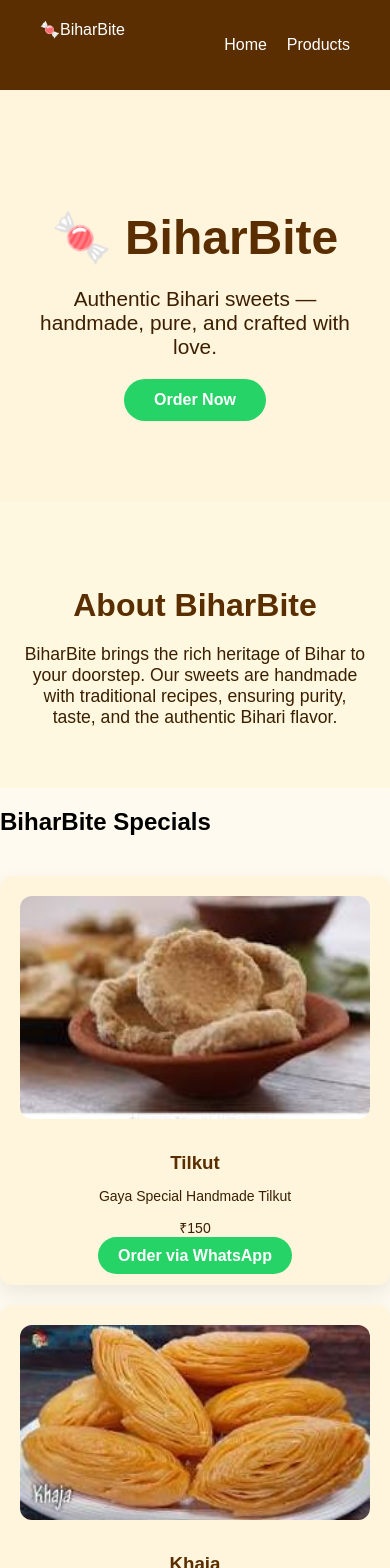
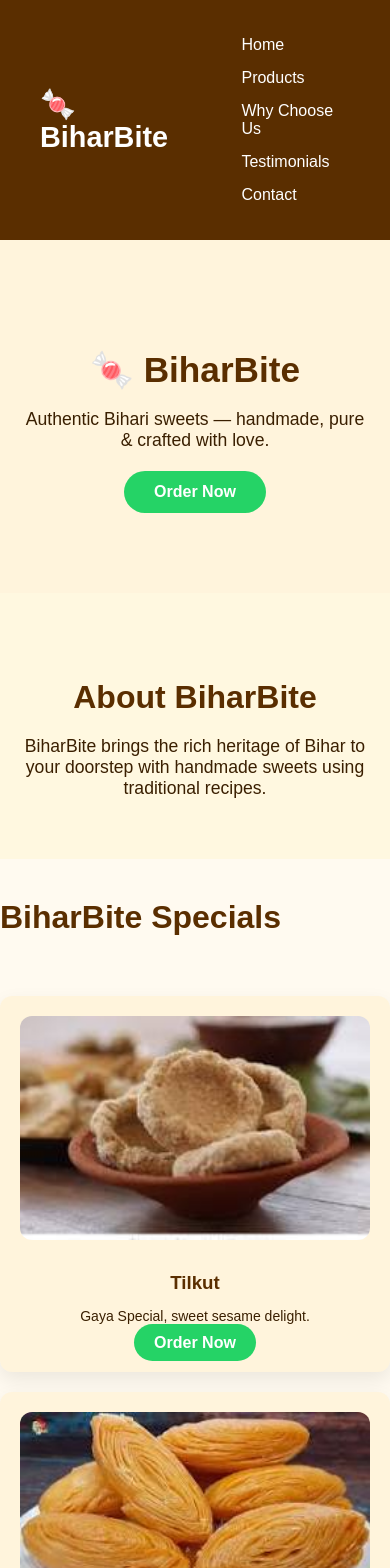
Before and after one commit to rupeshkumar4455/biharbite-website, a React (Vite) app: page / in a window 390 px wide. Shown: the top 1568 px of the page. Built offline with nearby package versions, Linux system fonts and the light colour scheme.

Commit message:
Added fancy underline animation for section titles

```diff
--- a/src/App.css
+++ b/src/App.css
@@ -2,199 +2,106 @@ body {
   margin: 0;
   font-family: 'Arial', sans-serif;
   background: #fffaf0;
+  scroll-behavior: smooth;
 }
 
 /* NAVBAR */
 .navbar {
-  display: flex;
-  justify-content: space-between;
-  padding: 20px 40px;
-  background: #5a2e00;
-  color: #fff;
+  display: flex; justify-content: space-between; align-items: center;
+  padding: 20px 40px; background: #5a2e00; color: #fff;
+  position: sticky; top: 0; z-index: 100;
+}
+.logo { font-size: 1.8rem; font-weight: bold; }
+.nav-links { display: flex; list-style: none; gap: 25px; }
+.nav-links a { color: #fff; text-decoration: none; font-weight: 500; position: relative; }
+.nav-links a::after { content: ""; position: absolute; width: 0%; height: 2px; left: 0; bottom: -5px; background: #25d366; transition: width 0.3s ease; }
+.nav-links a:hover::after { width: 100%; }
+
+/* HERO */
+.hero { text-align: center; padding: 80px 20px; background: #fff4dc; }
+.hero h1 { font-size: 3rem; margin-bottom: 10px; color: #5a2e00; animation: fadeInUp 1s forwards; }
+.hero p { font-size: 1.3rem; margin-bottom: 20px; color: #3a1f00; animation: fadeInUp 1.2s forwards; }
+.hero-btn { display: inline-block; padding: 12px 30px; background: #25d366; color: #fff; border-radius: 30px; font-weight: bold; text-decoration: none; transition: all 0.3s; animation: fadeInUp 1.4s forwards; }
+.hero-btn:hover { background: #1ebe57; transform: scale(1.05); box-shadow: 0 4px 20px rgba(37, 211, 102, 0.5); }
+
+/* KEYFRAMES */
+@keyframes fadeInUp { from { opacity: 0; transform: translateY(20px);} to { opacity: 1; transform: translateY(0); } }
+
+/* ABOUT */
+.about { text-align: center; padding: 60px 20px; background: #fff8e0; }
+.about h2 { font-size: 2rem; color: #5a2e00; margin-bottom: 20px; }
+.about p { font-size: 1.1rem; color: #3a1f00; max-width: 800px; margin: auto; }
+
+/* PRODUCTS */
+.section-title {
+  position: relative;
+  display: inline-block;
+  text-align: center;
+  color: #5a2e00;
+  margin: 40px 0 20px;
+  font-size: 2rem;
 }
 
-.nav-links {
-  display: flex;
-  list-style: none;
-  gap: 20px;
+.section-title::after {
+  content: "";
+  position: absolute;
+  left: 0;
+  bottom: -10px;
+  width: 0;
+  height: 4px;
+  background: #25d366;
+  transition: width 0.5s ease;
 }
 
-.nav-links a {
-  color: #fff;
-  text-decoration: none;
+.section-title:hover::after {
+  width: 100%;
 }
 
-.nav-links a:hover {
-  text-decoration: underline;
-}
-
-/* HERO */
-.hero {
-  text-align: center;
-  padding: 80px 20px;
-  background: #fff4dc;
-}
-
-.hero h1 {
-  font-size: 3rem;
-  margin-bottom: 10px;
-  color: #5a2e00;
-}
-
-.hero p {
-  font-size: 1.3rem;
-  margin-bottom: 20px;
-  color: #3a1f00;
-}
-
-.hero-btn {
-  display: inline-block;
-  padding: 12px 30px;
-  background: #25d366;
-  color: #fff;
-  border-radius: 30px;
-  font-weight: bold;
-  text-decoration: none;
-  transition: 0.3s;
-}
-
-.hero-btn:hover {
-  background: #1ebe57;
-}
-
-/* ABOUT SECTION */
-.about {
-  text-align: center;
-  padding: 60px 20px;
-  background: #fff8e0;
-}
-
-.about h2 {
-  font-size: 2rem;
-  color: #5a2e00;
-  margin-bottom: 20px;
-}
-
-.about p {
-  font-size: 1.1rem;
-  color: #3a1f00;
-  max-width: 800px;
-  margin: auto;
-}
+.product-grid { display: grid; grid-template-columns: repeat(auto-fit, minmax(220px, 1fr)); gap: 20px; margin: 40px auto; max-width: 1000px; }
+.product-card { background: #fff4dc; padding: 20px; border-radius: 12px; text-align: center; box-shadow: 0 8px 20px rgba(0,0,0,0.08); transform: translateY(0); transition: all 0.3s ease-in-out; opacity: 0; animation: fadeInUp 1s forwards; }
+.product-card img { width: 100%; border-radius: 12px; margin-bottom: 10px; transition: transform 0.3s ease; }
+.product-card img.zoom { transform: scale(1.15); }
+.product-card:hover { transform: translateY(-10px) scale(1.03); box-shadow: 0 12px 30px rgba(0,0,0,0.15); }
+.product-card h3 { color: #5a2e00; margin-bottom: 5px; }
+.product-card p { color: #3a1f00; font-size: 14px; margin-bottom: 10px; }
+.order-btn { background: #25d366; color: #fff; padding: 10px 20px; border-radius: 25px; text-decoration: none; font-weight: bold; transition: all 0.3s ease; }
+.order-btn:hover { background: #1ebe57; transform: scale(1.05); box-shadow: 0 4px 20px rgba(37, 211, 102, 0.5); }
 
 /* WHY CHOOSE US */
-.why-choose {
-  text-align: center;
-  padding: 60px 20px;
-  background: #fff4dc;
-}
+.why-choose { text-align: center; padding: 60px 20px; background: #fff4dc; }
+.why-choose h2 { font-size: 2rem; color: #5a2e00; margin-bottom: 40px; }
+.reasons { display: grid; grid-template-columns: repeat(auto-fit, minmax(200px, 1fr)); gap: 20px; max-width: 1000px; margin: auto; }
+.reason-card { background: #fffaf0; padding: 20px; border-radius: 12px; box-shadow: 0 8px 20px rgba(0,0,0,0.08); opacity: 0; transform: translateY(20px); animation: fadeInUp 1s forwards; }
+.reason-card h3 { color: #5a2e00; margin-bottom: 10px; }
+.reason-card p { color: #3a1f00; font-size: 14px; }
+.reason-card:nth-child(1) { animation-delay: 0.2s; }
+.reason-card:nth-child(2) { animation-delay: 0.4s; }
+.reason-card:nth-child(3) { animation-delay: 0.6s; }
+.reason-card:nth-child(4) { animation-delay: 0.8s; }
 
-.why-choose h2 {
-  font-size: 2rem;
-  color: #5a2e00;
-  margin-bottom: 40px;
-}
-
-.reasons {
-  display: grid;
-  grid-template-columns: repeat(auto-fit, minmax(200px, 1fr));
-  gap: 20px;
-  max-width: 1000px;
-  margin: auto;
-}
-
-.reason-card {
-  background: #fffaf0;
-  padding: 20px;
-  border-radius: 12px;
-  box-shadow: 0 8px 20px rgba(0, 0, 0, 0.08);
-}
-
-.reason-card h3 {
-  color: #5a2e00;
-  margin-bottom: 10px;
-}
-
-.reason-card p {
-  color: #3a1f00;
-  font-size: 14px;
-}
-
-/* PRODUCT GRID */
-.product-grid {
-  display: grid;
-  grid-template-columns: repeat(auto-fit, minmax(220px, 1fr));
-  gap: 20px;
-  margin: 40px auto;
-  max-width: 1000px;
-}
-
-.product-card {
-  background: #fff4dc;
-  padding: 20px;
-  border-radius: 12px;
-  text-align: center;
-  box-shadow: 0 8px 20px rgba(0, 0, 0, 0.08);
-}
-
-.product-card img {
-  width: 100%;
-  border-radius: 12px;
-  margin-bottom: 10px;
-}
-
-.product-card h3 {
-  color: #5a2e00;
-  margin-bottom: 5px;
-}
-
-.product-card p {
-  color: #3a1f00;
-  font-size: 14px;
-  margin-bottom: 10px;
-}
-
-.product-card .order-btn {
-  background: #25d366;
-  color: #fff;
-  padding: 10px 20px;
-  border-radius: 25px;
-  text-decoration: none;
-  font-weight: bold;
-}
-
-.product-card .order-btn:hover {
-  background: #1ebe57;
-}
+/* TESTIMONIALS */
+.testimonials { text-align: center; padding: 60px 20px; background: #fff8e0; }
+.testimonials h2 { font-size: 2rem; color: #5a2e00; margin-bottom: 30px; }
+.testimonial-card { max-width: 500px; margin: auto; background: #fff4dc; padding: 20px; border-radius: 12px; box-shadow: 0 8px 20px rgba(0,0,0,0.08); opacity: 0; animation: fadeInUp 1s forwards; }
+.testimonial-card p { font-style: italic; margin-bottom: 10px; }
+.testimonial-card h4 { color: #5a2e00; text-align: right; }
 
 /* FOOTER */
-.footer {
-  background: #5a2e00;
-  color: #fff;
-  padding: 50px 20px 20px;
+.footer { background: #5a2e00; color: #fff; padding: 50px 20px 20px; }
+.footer-container { display: grid; grid-template-columns: repeat(auto-fit, minmax(220px, 1fr)); gap: 30px; max-width: 1000px; margin: auto; }
+.footer-container div { opacity: 0; transform: translateY(20px); animation: fadeInUp 1s forwards; }
+.footer-container div:nth-child(1) { animation-delay: 0.2s; }
+.footer-container div:nth-child(2) { animation-delay: 0.4s; }
+.footer-container div:nth-child(3) { animation-delay: 0.6s; }
+.footer h3, .footer h4 { margin-bottom: 10px; }
+.footer p { font-size: 14px; line-height: 1.6; }
+.footer-bottom { text-align: center; margin-top: 30px; font-size: 13px; opacity: 0.8; }
+
+/* RESPONSIVE */
+@media (max-width: 768px){
+  .nav-links { flex-direction: column; gap: 15px; }
+  .hero h1 { font-size: 2.2rem; }
+  .hero p { font-size: 1.1rem; }
+  .product-grid { grid-template-columns: 1fr; }
+  .reasons { grid-template-columns: 1fr; }
 }
-
-.footer-container {
-  display: grid;
-  grid-template-columns: repeat(auto-fit, minmax(220px, 1fr));
-  gap: 30px;
-  max-width: 1000px;
-  margin: auto;
-}
-
-.footer h3,
-.footer h4 {
-  margin-bottom: 10px;
-}
-
-.footer p {
-  font-size: 14px;
-  line-height: 1.6;
-}
-
-.footer-bottom {
-  text-align: center;
-  margin-top: 30px;
-  font-size: 13px;
-  opacity: 0.8;
-}
--- a/src/App.jsx
+++ b/src/App.jsx
@@ -1,16 +1,8 @@
-import { BrowserRouter as Router, Routes, Route } from "react-router-dom";
+import "./App.css";
 import Home from "./pages/Home";
-import Products from "./pages/Products";
 
 function App() {
-  return (
-    <Router>
-      <Routes>
-        <Route path="/" element={<Home />} />
-        <Route path="/products" element={<Products />} />
-      </Routes>
-    </Router>
-  );
+  return <Home />;
 }
 
 export default App;
--- a/src/components/Footer.jsx
+++ b/src/components/Footer.jsx
@@ -1,18 +1,17 @@
-const Footer = () => {
-  return (
+import React from "react";
+
+const Footer = () => (
   <footer className="footer">
     <div className="footer-container">
       <div>
-          <h3>BiharBite</h3>
-          <p>Authentic Bihari sweets made with love, tradition and purity.</p>
+        <h3>🍬 BiharBite</h3>
+        <p>Authentic Bihari sweets made with love and purity.</p>
       </div>
-
       <div>
         <h4>Contact</h4>
         <p>Email: support@biharbite.com</p>
         <p>Phone: +91 6268947041</p>
       </div>
-
       <div>
         <h4>Follow Us</h4>
         <p>Instagram</p>
@@ -20,12 +19,8 @@ const Footer = () => {
         <p>WhatsApp</p>
       </div>
     </div>
-
-      <p className="footer-bottom">
-        © {new Date().getFullYear()} BiharBite. All rights reserved.
-      </p>
+    <p className="footer-bottom">© {new Date().getFullYear()} BiharBite. All rights reserved.</p>
   </footer>
 );
-};
 
 export default Footer;
--- a/src/components/Navbar.jsx
+++ b/src/components/Navbar.jsx
@@ -1,12 +1,15 @@
-import { Link } from "react-router-dom";
+import React from "react";
 
 const Navbar = () => {
   return (
     <nav className="navbar">
-      <div className="logo">🍬BiharBite</div>
+      <h1 className="logo">🍬 BiharBite</h1>
       <ul className="nav-links">
-        <li><Link to="/">Home</Link></li>
-        <li><Link to="/products">Products</Link></li>
+        <li><a href="#home">Home</a></li>
+        <li><a href="#products">Products</a></li>
+        <li><a href="#why-choose">Why Choose Us</a></li>
+        <li><a href="#testimonials">Testimonials</a></li>
+        <li><a href="#contact">Contact</a></li>
       </ul>
     </nav>
   );
--- a/src/components/ProductCard.jsx
+++ b/src/components/ProductCard.jsx
@@ -1,19 +1,19 @@
+import React, { useState } from "react";
+
 const ProductCard = ({ product }) => {
+  const [zoom, setZoom] = useState(false);
+
   return (
-    <div className="product-card">
-      <img src={product.image} alt={product.name} />
-      <h3>{product.name}</h3>
-      <p>{product.description}</p>
-      <p>₹{product.price}</p>
-      <a
-        href={`https://wa.me/916268947041?text=I want to order ${product.name}`}
-        target="_blank"
-        rel="noopener noreferrer"
-        className="order-btn"
-      >
-        Order via WhatsApp
-      </a>
-    </div>
+    <>
+      <div className="product-card" onMouseEnter={() => setZoom(true)} onMouseLeave={() => setZoom(false)}>
+        <img src={product.image} alt={product.name} className={zoom ? "zoom" : ""} />
+        <h3>{product.name}</h3>
+        <p>{product.description}</p>
+        <a href="https://wa.me/916268947041?text=Hello BiharBite!" target="_blank" rel="noopener noreferrer" className="order-btn">
+          Order Now
+        </a>
+      </div>
+    </>
   );
 };
 
--- /dev/null
+++ b/src/components/Testimonials.jsx
@@ -0,0 +1,27 @@
+import React, { useState, useEffect } from "react";
+import testimonials from "../data/testimonials";
+
+const Testimonials = () => {
+  const [current, setCurrent] = useState(0);
+
+  useEffect(() => {
+    const interval = setInterval(() => {
+      setCurrent((prev) => (prev + 1) % testimonials.length);
+    }, 4000);
+    return () => clearInterval(interval);
+  }, []);
+
+  const { name, feedback } = testimonials[current];
+
+  return (
+    <section className="testimonials" id="testimonials">
+      <h2>What Our Customers Say</h2>
+      <div className="testimonial-card">
+        <p>"{feedback}"</p>
+        <h4>- {name}</h4>
+      </div>
+    </section>
+  );
+};
+
+export default Testimonials;
--- a/src/data/products.js
+++ b/src/data/products.js
@@ -1,9 +1,8 @@
 const products = [
-  { id: 1, name: "Tilkut", description: "Gaya Special Handmade Tilkut", price: 150, image: "/images/tilkut.jpg" },
-  { id: 2, name: "Khaja", description: "Silao Traditional Khaja", price: 120, image: "/images/khaja.jpg" },
-  { id: 3, name: "Anarsa", description: "Traditional Handmade Anarsa", price: 200, image: "/images/anarsa.jpg" },
-  { id: 4, name: "BiharBite Festive Box", description: "Special combo box for festivals", price: 500, image: "/images/festive-box.jpg" },
-  { id: 5, name: "BiharBite Heritage Combo", description: "Mix of traditional sweets", price: 450, image: "/images/heritage-combo.jpg" },
+  { id: 1, name: "Tilkut", description: "Gaya Special, sweet sesame delight.", image: "/images/tilkut.jpg" },
+  { id: 2, name: "Khaja", description: "Silao Special, crispy layered sweet.", image: "/images/khaja.jpg" },
+  { id: 3, name: "Anarsa", description: "Traditional Bihari sweet with rice flour.", image: "/images/anarsa.jpg" },
+  { id: 4, name: "Heritage Combo", description: "Special combo box of BiharBite favorites.", image: "/images/combo.jpg" },
 ];
 
 export default products;
--- /dev/null
+++ b/src/data/testimonials.js
@@ -0,0 +1,7 @@
+const testimonials = [
+  { id: 1, name: "Ravi Kumar", feedback: "BiharBite sweets are amazing! Totally authentic taste." },
+  { id: 2, name: "Sita Devi", feedback: "Love the handmade quality and freshness. Highly recommended!" },
+  { id: 3, name: "Amit Singh", feedback: "Perfect gift box! My family loved it." },
+];
+
+export default testimonials;
--- a/src/pages/Home.jsx
+++ b/src/pages/Home.jsx
@@ -1,75 +1,47 @@
 import Navbar from "../components/Navbar";
 import Footer from "../components/Footer";
+import ProductCard from "../components/ProductCard";
 import products from "../data/products";
-import ProductCard from "../components/ProductCard";
+import Testimonials from "../components/Testimonials";
 
-const Home = () => {
-  return (
+const Home = () => (
   <>
     <Navbar />
 
-      {/* HERO SECTION */}
-      <section className="hero">
+    <section className="hero" id="home">
       <h1>🍬 BiharBite</h1>
-        <p>Authentic Bihari sweets — handmade, pure, and crafted with love.</p>
-        <a
-          href="https://wa.me/916268947041?text=Hello BiharBite!"
-          target="_blank"
-          rel="noopener noreferrer"
-          className="hero-btn"
-        >
+      <p>Authentic Bihari sweets — handmade, pure & crafted with love.</p>
+      <a href="https://wa.me/916268947041?text=Hello BiharBite!" target="_blank" rel="noopener noreferrer" className="hero-btn">
         Order Now
       </a>
     </section>
 
-
-
-
-      {/* ABOUT SECTION */}
     <section className="about">
       <h2>About BiharBite</h2>
-        <p>
-          BiharBite brings the rich heritage of Bihar to your doorstep. Our sweets are handmade with traditional recipes,
-          ensuring purity, taste, and the authentic Bihari flavor.
-        </p>
+      <p>BiharBite brings the rich heritage of Bihar to your doorstep with handmade sweets using traditional recipes.</p>
     </section>
 
-      {/* PRODUCTS SECTION */}
-      <div className="container">
+    <div className="container" id="products">
       <h2 className="section-title">BiharBite Specials</h2>
       <div className="product-grid">
-          {products.map((product) => (
-            <ProductCard key={product.id} product={product} />
-          ))}
+        {products.map((product) => <ProductCard key={product.id} product={product} />)}
       </div>
     </div>
 
-      {/* WHY CHOOSE US SECTION (MOVED AFTER PRODUCTS) */}
-      <section className="why-choose">
+    <section className="why-choose" id="why-choose">
       <h2>Why Choose BiharBite?</h2>
       <div className="reasons">
-          <div className="reason-card">
-            <h3>Traditional Recipes</h3>
-            <p>Authentic flavors passed down through generations.</p>
-          </div>
-          <div className="reason-card">
-            <h3>100% Handmade</h3>
-            <p>Each sweet crafted with care and love.</p>
-          </div>
-          <div className="reason-card">
-            <h3>Pure & Hygienic</h3>
-            <p>Made under strict hygiene standards for your safety.</p>
-          </div>
-          <div className="reason-card">
-            <h3>Fast Delivery</h3>
-            <p>Get your sweets delivered fresh and on time.</p>
-          </div>
+        <div className="reason-card"><h3>Traditional Recipes</h3><p>Authentic flavors passed down generations.</p></div>
+        <div className="reason-card"><h3>100% Handmade</h3><p>Crafted with care and love.</p></div>
+        <div className="reason-card"><h3>Pure & Hygienic</h3><p>Made under strict hygiene standards.</p></div>
+        <div className="reason-card"><h3>Fast Delivery</h3><p>Get your sweets fresh & on time.</p></div>
       </div>
     </section>
+
+    <Testimonials />
 
     <Footer />
   </>
 );
-};
 
 export default Home;
```
Also changed, not shown: public/images/combo.jpg (renamed from public/images/heritage-combo.jpg). Lines whose indentation alone changed are shown as unchanged.
